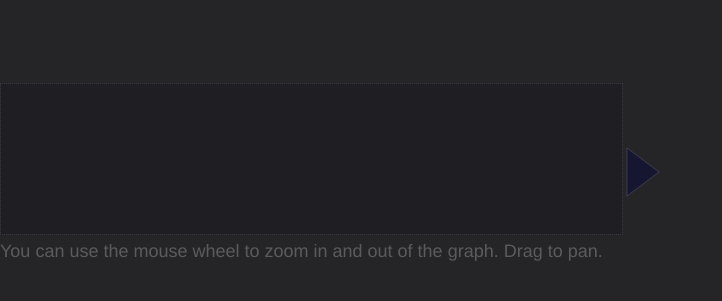
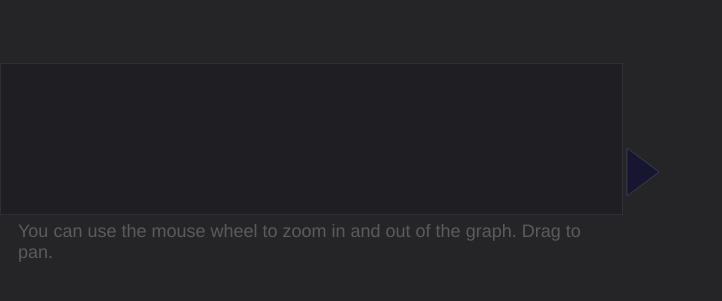
Before and after one commit to jimkang/sprigot-api, a website with bundled scripts: page client/index.html in a window 1280 px wide. Shown: the part 228-529 px from the top of the page, without its empty margins (0-722 px from the left). Built offline with nearby package versions, Linux system fonts and the light colour scheme.

Commit message:
Padded note.

```diff
--- a/client/sprig.css
+++ b/client/sprig.css
@@ -143,6 +143,9 @@ svg#svgBoard {
 .info-note {
   font-size: 18px;
   color: rgba(255, 255, 255, 0.25);
+  padding-left: 1em;
+  padding-right: 1em;
+  padding-bottom: 1em;
 }
 
 section {
```
